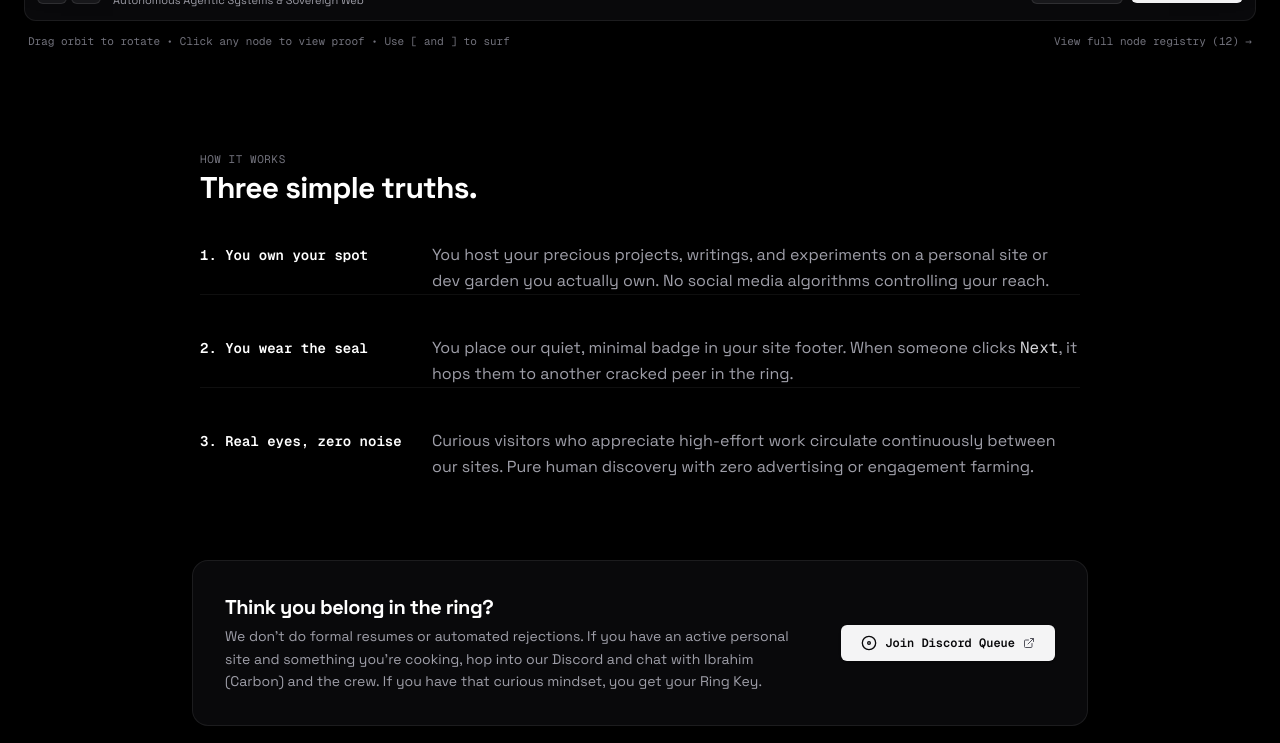
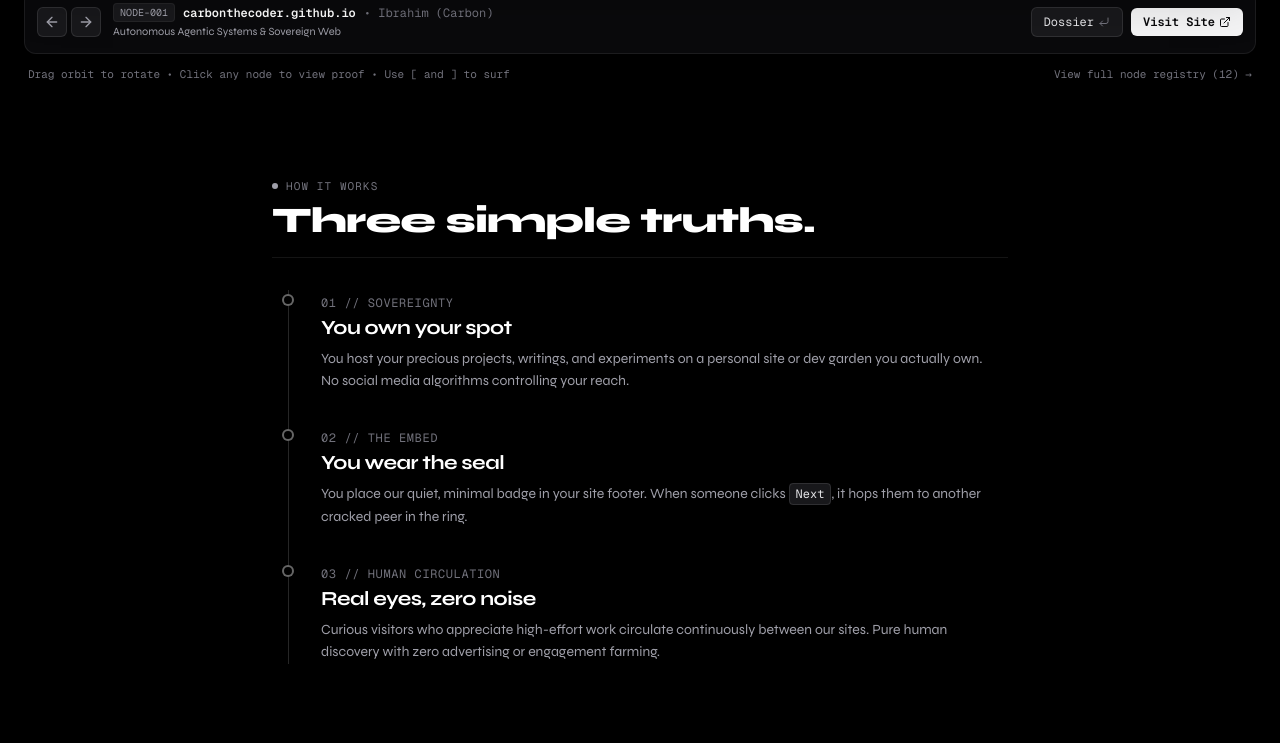
Before and after one commit to carbonthecoder/The-Uncommons-webring, a React (Vite) app: page / in a window 1280 px wide. Shown: the part 1340-2083 px from the top of the page. Built offline with nearby package versions, Linux system fonts and the light colour scheme.

Commit message:
feat: align Three simple truths in vertical line rail, increase Syne weight on hero, and make Syne site-wide default

```diff
--- a/index.html
+++ b/index.html
@@ -9,7 +9,7 @@
     <meta name="theme-color" content="#000000" />
     <link rel="preconnect" href="https://fonts.googleapis.com">
     <link rel="preconnect" href="https://fonts.gstatic.com" crossorigin>
-    <link href="https://fonts.googleapis.com/css2?family=Geist+Mono:wght@300;400;500;600;700&family=Geist:wght@300;400;500;600;700&family=Inter:wght@300;400;500;600;700&family=Plus+Jakarta+Sans:wght@400;500;600;700;800&family=Space+Grotesk:wght@400;500;600;700&family=Syne:wght@500;600;700;800&display=swap" rel="stylesheet">
+    <link href="https://fonts.googleapis.com/css2?family=Geist+Mono:wght@300;400;500;600;700&family=Geist:wght@300;400;500;600;700&family=Inter:wght@300;400;500;600;700&family=Plus+Jakarta+Sans:wght@400;500;600;700;800&family=Space+Grotesk:wght@400;500;600;700&family=Syne:wght@400;500;600;700;800&display=swap" rel="stylesheet">
   </head>
   <body class="bg-black text-zinc-100 antialiased selection:bg-zinc-800 selection:text-white">
     <div id="root"></div>
--- a/src/components/FontSelector.tsx
+++ b/src/components/FontSelector.tsx
@@ -10,6 +10,12 @@ export interface FontOption {
 }
 
 export const FONT_OPTIONS: FontOption[] = [
+  {
+    id: 'syne',
+    name: 'Syne',
+    label: 'Primary / Signature (Avant-Garde)',
+    sampleFamily: "'Syne', sans-serif",
+  },
   {
     id: 'space-grotesk',
     name: 'Space Grotesk',
@@ -34,17 +40,11 @@ export const FONT_OPTIONS: FontOption[] = [
     label: 'Crisp Geometric',
     sampleFamily: "'Plus Jakarta Sans', sans-serif",
   },
-  {
-    id: 'syne',
-    name: 'Syne',
-    label: 'Avant-Garde Bold',
-    sampleFamily: "'Syne', sans-serif",
-  },
 ];
 
 export const FontSelector: React.FC = () => {
   const [activeFont, setActiveFont] = useState<string>(() => {
-    return localStorage.getItem('uncommons_font') || 'space-grotesk';
+    return localStorage.getItem('uncommons_font') || 'syne';
   });
   const [isOpen, setIsOpen] = useState(false);
   const dropdownRef = useRef<HTMLDivElement>(null);
--- a/src/index.css
+++ b/src/index.css
@@ -1,13 +1,18 @@
 @import "tailwindcss";
 
 :root {
-  --font-sans: 'Space Grotesk', -apple-system, BlinkMacSystemFont, 'Segoe UI', Roboto, sans-serif;
-  --font-display: 'Space Grotesk', -apple-system, BlinkMacSystemFont, sans-serif;
+  --font-sans: 'Syne', -apple-system, BlinkMacSystemFont, 'Segoe UI', Roboto, sans-serif;
+  --font-display: 'Syne', -apple-system, BlinkMacSystemFont, sans-serif;
   --font-mono: 'Geist Mono', 'JetBrains Mono', ui-monospace, SFMono-Regular, Menlo, Monaco, Consolas, monospace;
 }
 
-[data-font="space-grotesk"],
+[data-font="syne"],
 :root:not([data-font]) {
+  --font-sans: 'Syne', -apple-system, BlinkMacSystemFont, 'Segoe UI', Roboto, sans-serif;
+  --font-display: 'Syne', -apple-system, BlinkMacSystemFont, sans-serif;
+}
+
+[data-font="space-grotesk"] {
   --font-sans: 'Space Grotesk', -apple-system, BlinkMacSystemFont, 'Segoe UI', Roboto, sans-serif;
   --font-display: 'Space Grotesk', -apple-system, BlinkMacSystemFont, sans-serif;
 }
--- a/src/pages/HomePage.tsx
+++ b/src/pages/HomePage.tsx
@@ -21,7 +21,7 @@ export const HomePage: React.FC = () => {
           <span className="text-zinc-400 hidden sm:inline">{MEMBERS.length} VETTED NODES</span>
         </div>
 
-        <h1 className="text-4xl sm:text-6xl lg:text-7xl font-display font-bold tracking-tight text-white leading-tight break-words">
+        <h1 className="text-3xl sm:text-5xl md:text-6xl lg:text-7xl font-display font-extrabold tracking-tight text-white leading-[1.08] sm:leading-[1.05] text-balance max-w-4xl mx-auto break-words">
           A private constellation of the web&apos;s rarest minds.
         </h1>
 
@@ -74,43 +74,66 @@ export const HomePage: React.FC = () => {
         </div>
       </section>
 
-      {/* 3. Three Simple Truths (Full width, clean editorial typography, zero sus vibes) */}
-      <section className="space-y-6 pt-4 max-w-4xl mx-auto px-2">
-        <div className="space-y-1">
-          <span className="text-[11px] font-mono text-zinc-500 uppercase tracking-wider">
-            HOW IT WORKS
-          </span>
-          <h2 className="text-2xl sm:text-3xl font-display font-bold text-white tracking-tight">
+      {/* 3. Three Simple Truths (Clean vertical line alignment) */}
+      <section className="space-y-8 pt-4 max-w-3xl mx-auto px-4">
+        <div className="space-y-1.5 border-b border-white/[0.08] pb-4">
+          <div className="flex items-center gap-2 text-[11px] font-mono text-zinc-500 uppercase tracking-widest">
+            <span className="w-1.5 h-1.5 rounded-full bg-zinc-400" />
+            <span>HOW IT WORKS</span>
+          </div>
+          <h2 className="text-2xl sm:text-4xl font-display font-extrabold text-white tracking-tight">
             Three simple truths.
           </h2>
         </div>
 
-        <div className="space-y-5 text-sm sm:text-base text-zinc-300 font-sans leading-relaxed divide-y divide-white/[0.06]">
-          <div className="pt-3 flex flex-col sm:flex-row sm:items-baseline gap-1 sm:gap-6">
-            <span className="font-mono text-xs sm:text-sm text-white font-semibold shrink-0 sm:w-52">
-              1. You own your spot
+        {/* Clean vertical aligned spine */}
+        <div className="relative border-l border-white/15 pl-6 sm:pl-8 ml-2 sm:ml-4 space-y-8">
+          {/* Truth 1 */}
+          <div className="relative group">
+            <div className="absolute -left-[31px] sm:-left-[39px] top-1 w-3 h-3 rounded-full bg-black border-2 border-white/40 group-hover:border-white transition-colors" />
+            <div className="space-y-1.5">
+              <span className="text-xs font-mono text-zinc-500 uppercase tracking-wider">
+                01 // SOVEREIGNTY
               </span>
-            <p className="text-zinc-400">
+              <h3 className="text-base sm:text-xl font-display font-bold text-white tracking-tight">
+                You own your spot
+              </h3>
+              <p className="text-xs sm:text-sm text-zinc-400 font-sans leading-relaxed max-w-2xl">
                 You host your precious projects, writings, and experiments on a personal site or dev garden you actually own. No social media algorithms controlling your reach.
               </p>
             </div>
+          </div>
 
-          <div className="pt-5 flex flex-col sm:flex-row sm:items-baseline gap-1 sm:gap-6">
-            <span className="font-mono text-xs sm:text-sm text-white font-semibold shrink-0 sm:w-52">
-              2. You wear the seal
+          {/* Truth 2 */}
+          <div className="relative group">
+            <div className="absolute -left-[31px] sm:-left-[39px] top-1 w-3 h-3 rounded-full bg-black border-2 border-white/40 group-hover:border-white transition-colors" />
+            <div className="space-y-1.5">
+              <span className="text-xs font-mono text-zinc-500 uppercase tracking-wider">
+                02 // THE EMBED
               </span>
-            <p className="text-zinc-400">
-              You place our quiet, minimal badge in your site footer. When someone clicks <code className="text-zinc-300">Next</code>, it hops them to another cracked peer in the ring.
+              <h3 className="text-base sm:text-xl font-display font-bold text-white tracking-tight">
+                You wear the seal
+              </h3>
+              <p className="text-xs sm:text-sm text-zinc-400 font-sans leading-relaxed max-w-2xl">
+                You place our quiet, minimal badge in your site footer. When someone clicks <code className="text-zinc-200 px-1.5 py-0.5 rounded bg-zinc-900 border border-white/10 text-xs font-mono">Next</code>, it hops them to another cracked peer in the ring.
               </p>
             </div>
+          </div>
 
-          <div className="pt-5 flex flex-col sm:flex-row sm:items-baseline gap-1 sm:gap-6">
-            <span className="font-mono text-xs sm:text-sm text-white font-semibold shrink-0 sm:w-52">
-              3. Real eyes, zero noise
+          {/* Truth 3 */}
+          <div className="relative group">
+            <div className="absolute -left-[31px] sm:-left-[39px] top-1 w-3 h-3 rounded-full bg-black border-2 border-white/40 group-hover:border-white transition-colors" />
+            <div className="space-y-1.5">
+              <span className="text-xs font-mono text-zinc-500 uppercase tracking-wider">
+                03 // HUMAN CIRCULATION
               </span>
-            <p className="text-zinc-400">
+              <h3 className="text-base sm:text-xl font-display font-bold text-white tracking-tight">
+                Real eyes, zero noise
+              </h3>
+              <p className="text-xs sm:text-sm text-zinc-400 font-sans leading-relaxed max-w-2xl">
                 Curious visitors who appreciate high-effort work circulate continuously between our sites. Pure human discovery with zero advertising or engagement farming.
               </p>
+            </div>
           </div>
         </div>
       </section>
```
Lines whose indentation alone changed are shown as unchanged.
